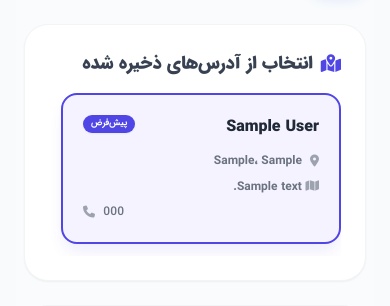
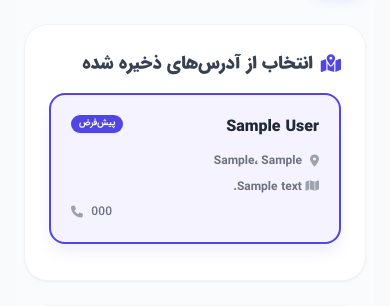
Before and after one commit to ahmadHadizadeh/Py_ShopOnline, a Django app: page /cart/checkout/ in a window 390 px wide. Shown: the part 810-1116 px from the top of the page. Run offline with Django 5.2, Linux system fonts and the light colour scheme; a user stored in the database is signed in; tables that the repository leaves empty hold one stand-in row (values such as "Sample post"); grey boxes marked "Sample" are stand-in pictures; some libraries are stand-ins or nearby versions.

Commit message:
refactor:checkout.html

```diff
--- a/cart/templates/cart/checkout.html
+++ b/cart/templates/cart/checkout.html
@@ -370,7 +370,7 @@
     </div>
 
     <!-- مرحله ۳: پرداخت -->
-    <div class="step w-1/3 text-center cursor-pointer" data-step="3">
+    <div  class="step w-1/3 text-center cursor-pointer" data-step="3">
         <div class="icon-container step-3-bg">
             <i class="fa-solid fa-credit-card step-3-icon"></i>
             <span class="step-num step-3-num">۳</span>
@@ -379,11 +379,6 @@
     </div>
 
 </div>
-
-
-
-
-
 
 
   <div class="max-w-5xl mx-auto flex flex-col-reverse lg:grid lg:grid-cols-3 gap-6 lg:gap-8">
@@ -408,7 +403,7 @@
           انتخاب از آدرس‌های ذخیره شده
         </label>
 
-        <div class="flex pb-3 md:pb-0 overflow-x-auto md:overflow-x-visible md:grid md:grid-cols-2 gap-4 snap-x snap-mandatory">
+        <div class="grid grid-cols-1 sm:grid-cols-2 gap-4 pb-3 md:pb-0">
           {% for addr in user_addresses %}
           <div
             onclick="selectSavedAddress(this)"
@@ -419,8 +414,8 @@
             data-city="{{ addr.city }}"
             data-postal="{{ addr.postal_code }}"
             data-address="{{ addr.address_line }}"
-            class="address-card shrink-0 w-[280px] md:w-auto snap-start relative p-5 rounded-2xl border-2 transition-all cursor-pointer hover:shadow-md group {% if addr.is_default %}border-indigo-600 active-address bg-indigo-50/30{% else %}border-gray-100 bg-white{% endif %}"
-          >
+            class="address-card w-full min-w-0 relative p-5 rounded-2xl border-2 transition-all cursor-pointer hover:shadow-md group {% if addr.is_default %}border-indigo-600 active-address bg-indigo-50/30{% else %}border-gray-100 bg-white{% endif %}">
+
             <div class="flex justify-between items-start mb-3">
               <span class="font-black text-base text-gray-800">{{ addr.recipient_name }}</span>
               {% if addr.is_default %}
@@ -568,7 +563,7 @@
 
 
             <!-- دکمه نهایی -->
-    <button type="submit" class="group w-full bg-indigo-600 hover:bg-indigo-700 text-white font-black py-5 rounded-[1.5rem] shadow-xl transition-all flex items-center justify-center gap-3 transform hover:-translate-y-0.5">
+    <button id="payment-section" type="submit" class="group w-full bg-indigo-600 hover:bg-indigo-700 text-white font-black py-5 rounded-[1.5rem] shadow-xl transition-all flex items-center justify-center gap-3 transform hover:-translate-y-0.5">
       <span class="text-lg">تایید و ادامه فرایند خرید</span>
       <i class="fa-solid fa-arrow-left-long group-hover:-translate-x-2 transition-transform"></i>
     </button>
```
